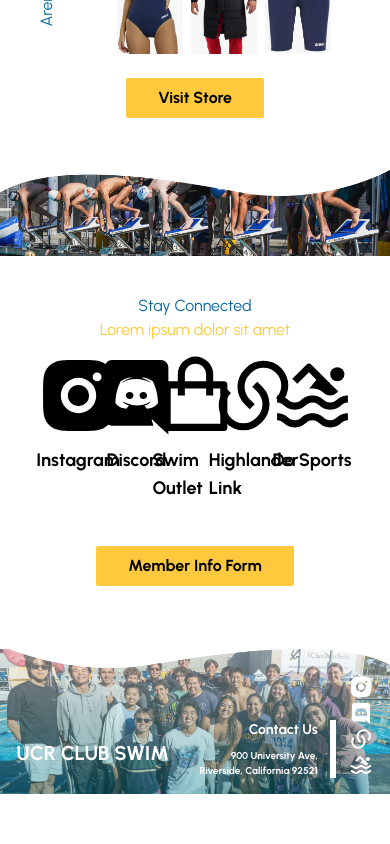
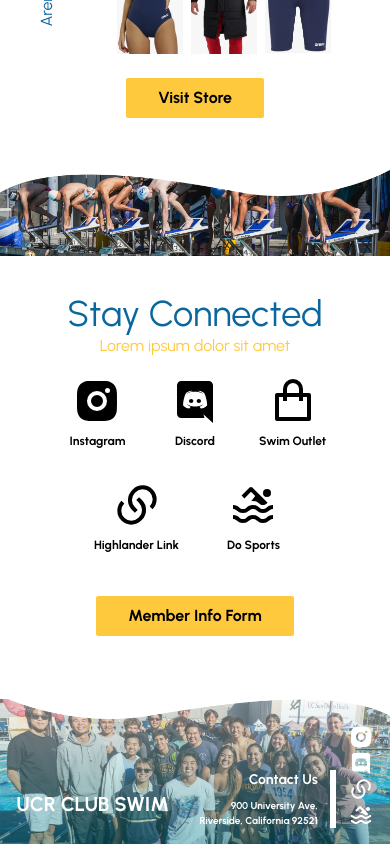
Before and after one commit to acm-ucr/ucr-swim-website, a Next.js app: page / in a window 390 px wide. Shown: the part 843-1687 px from the top of the page. Before the commit the page ends 1637 px from the top, so only its background shows below. Built offline with nearby package versions, Linux system fonts and the light colour scheme.

Commit message:
connected responsiveness

```diff
--- a/src/components/home/Connected.jsx
+++ b/src/components/home/Connected.jsx
@@ -5,15 +5,35 @@
 const Connected = () => {
   return (
     <div className="flex items-center flex-col mt-[10%] w-full">
-      <p className="text-swim-blue-400 md:text-7xl 2xl:text-8xl pt-5">
+      <p className="text-swim-blue-400 text-4xl md:text-7xl 2xl:text-8xl pt-5">
         Stay Connected
       </p>
-      <p className="text-swim-yellow md:text-2xl 2xl:text-3xl">
+      <p className="text-swim-yellow mb-[2%] md:text-2xl 2xl:text-3xl">
         Lorem ipsum dolor sit amet
       </p>
 
-      <div className=" grid grid-cols-5 mt-[3%] mb-[3%] w-3/4">
+      <div className="hidden sm:grid grid-cols-5 mt-[3%] mb-[3%] w-3/4 ">
         {iconLinks.map((item, index) => (
+          <JoinIcon
+            icon={item.icon}
+            text={item.label}
+            link={item.link}
+            key={index}
+          />
+        ))}
+      </div>
+      <div className=" grid grid-cols-3 mt-[3%] mb-[3%] w-3/4 sm:hidden ">
+        {iconLinks.slice(0, 3).map((item, index) => (
+          <JoinIcon
+            icon={item.icon}
+            text={item.label}
+            link={item.link}
+            key={index}
+          />
+        ))}
+      </div>
+      <div className="grid grid-cols-2 mt-[3%] mb-[3%] w-3/5 sm:hidden">
+        {iconLinks.slice(3).map((item, index) => (
           <JoinIcon
             icon={item.icon}
             text={item.label}
--- a/src/components/home/JoinIcon.jsx
+++ b/src/components/home/JoinIcon.jsx
@@ -6,8 +6,8 @@
       className=" justify-self-center text-[85px] mb-2 flex flex-col items-center font-bold text-black duration-300 hover:text-swim-blue-100"
       target="_blank"
     >
-      {icon}
-      <p className="text-lg mt-2">{text}</p>
+      <span className="text-5xl md:text-7xl lg:text-8xl">{icon}</span>
+      <p className="text-xs md:text-sm lg:text-lg mt-2">{text}</p>
     </Link>
   );
 };
```
